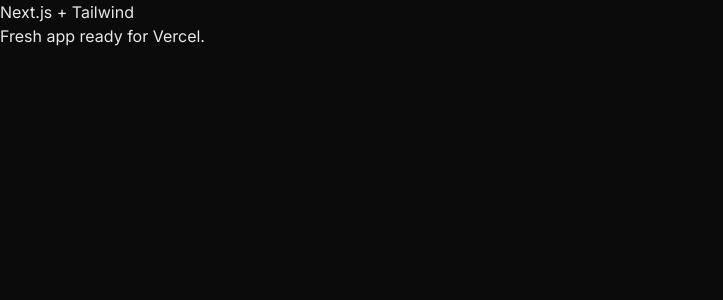
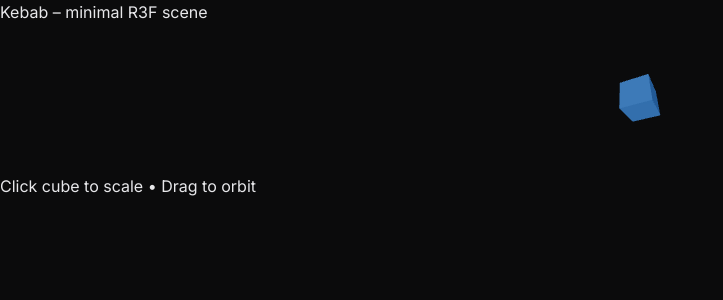
Before and after one commit to capponuts/kebab, a Next.js app: page / in a window 1280 px wide. Shown: the top 300 px of the page, without its empty margins (0-723 px from the left). Built offline with nearby package versions, Linux system fonts and the light colour scheme.

Commit message:
feat(game): add minimal React Three Fiber scene (rotating cube)

```diff
--- a/src/app/page.tsx
+++ b/src/app/page.tsx
@@ -1,10 +1,45 @@
+"use client";
+
+import { Canvas } from '@react-three/fiber';
+import { OrbitControls } from '@react-three/drei';
+import { useRef, useState } from 'react';
+import type { Mesh } from 'three';
+
+function SpinningCube() {
+	const meshRef = useRef<Mesh>(null);
+	const [hovered, setHovered] = useState(false);
+	const [active, setActive] = useState(false);
+
+	return (
+		<mesh
+			ref={meshRef}
+			onClick={() => setActive((a) => !a)}
+			onPointerOver={() => setHovered(true)}
+			onPointerOut={() => setHovered(false)}
+			scale={active ? 1.3 : 1}
+			rotation={[0.5, 0.8, 0]}
+		>
+			<boxGeometry args={[1, 1, 1]} />
+			<meshStandardMaterial color={hovered ? '#10b981' : '#60a5fa'} />
+		</mesh>
+	);
+}
+
 export default function HomePage() {
-  return (
-    <main className="min-h-screen flex items-center justify-center">
-      <div className="text-center">
-        <h1 className="text-4xl font-bold">Next.js + Tailwind</h1>
-        <p className="mt-4 opacity-80">Fresh app ready for Vercel.</p>
-      </div>
-    </main>
-  );
+	return (
+		<main className="min-h-screen grid grid-rows-[auto_1fr]">
+			<header className="p-4 text-center text-sm opacity-80">Kebab – minimal R3F scene</header>
+			<section className="relative">
+				<Canvas camera={{ position: [2.5, 2.5, 2.5], fov: 60 }}>
+					<ambientLight intensity={0.6} />
+					<directionalLight position={[5, 5, 5]} intensity={1} />
+					<SpinningCube />
+					<OrbitControls enableDamping />
+				</Canvas>
+				<div className="absolute bottom-4 left-1/2 -translate-x-1/2 rounded bg-white/10 px-3 py-1 text-xs">
+					Click cube to scale • Drag to orbit
+				</div>
+			</section>
+		</main>
+	);
 }
--- a/tsconfig.json
+++ b/tsconfig.json
@@ -23,6 +23,10 @@
         "src/*"
       ]
     },
+    "types": [
+      "@react-three/fiber",
+      "three"
+    ],
     "plugins": [
       {
         "name": "next"
@@ -33,6 +37,7 @@
     "next-env.d.ts",
     "**/*.ts",
     "**/*.tsx",
+    "**/*.d.ts",
     ".next/types/**/*.ts"
   ],
   "exclude": [
```
Also changed, not shown: global.d.ts (added, +9 -0 lines), package.json (+6 -1 lines), src/types/r3f.d.ts (added, +9 -0 lines), 1 other file (tests, documents, lock files or other folders).
